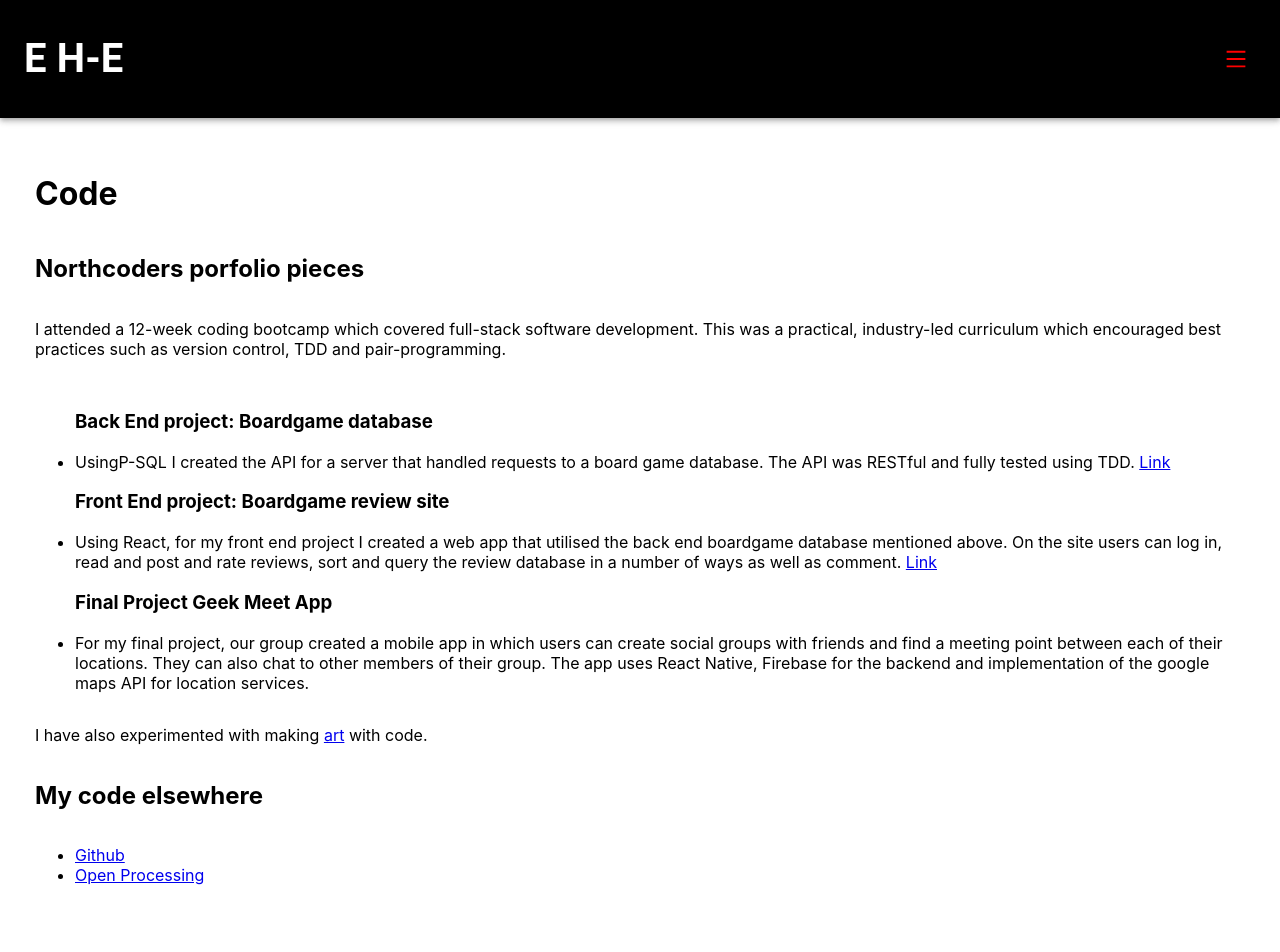
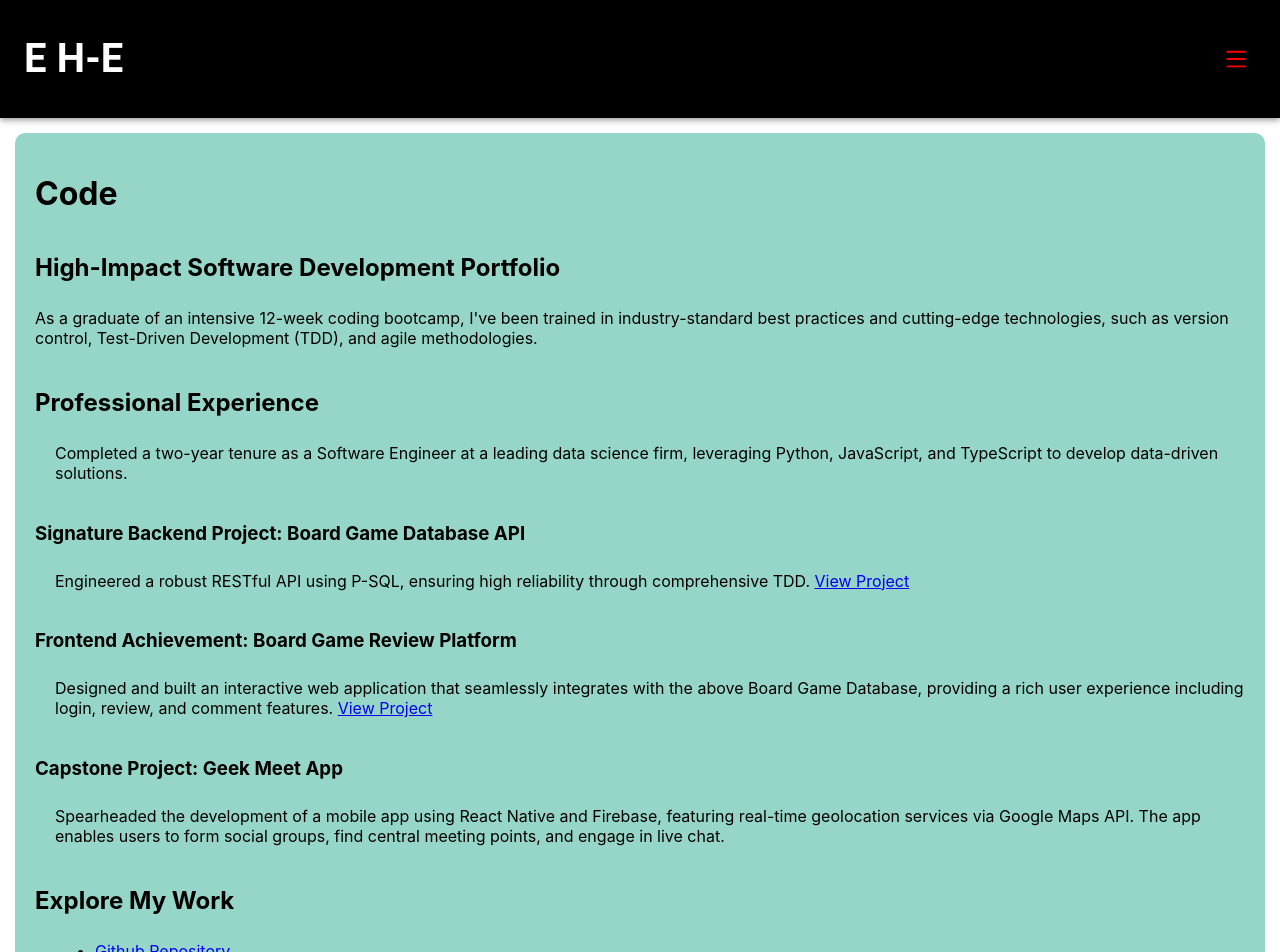
Before and after one commit to edheyev/RNPersonal, a React (Create React App) app: page /code in a window 1280 px wide. Shown: the top 952 px of the page. Built offline with nearby package versions, Linux system fonts and the light colour scheme.

Commit message:
style tweaks

```diff
--- a/src/App.js
+++ b/src/App.js
@@ -18,13 +18,13 @@ function App() {
           <Route path="/" element={<HomePage />} />
           <Route path="/science" element={<Science />} />
           <Route path="/code" element={<Code />} />
-          {/* <Route
+          <Route
             path="/art"
             component={() => {
               window.location.href = "https://edheyev.myportfolio.com/";
               return null;
             }}
-          /> */}
+          />
           <Route path="/about_me" element={<AboutMe />} />
           <Route path="/contact" element={<Contact />} />
         </Routes>
--- a/src/components/ResponsiveAppBar.js
+++ b/src/components/ResponsiveAppBar.js
@@ -26,12 +26,25 @@ const ResponsiveAppBar = () => {
   const handleCloseUserMenu = (e) => {
     const selectedPage = e.target.textContent;
 
-    if (pages.includes(selectedPage)) {
+    // Updated for homepage navigation
+    if (selectedPage === "Home") {
+      navigate("/"); // Changed from "/home" to "/"
+    } else if (pages.includes(selectedPage)) {
       navigate(`/${selectedPage.toLowerCase().replace(/ /g, "_")}`);
     }
 
     setAnchorElUser(null);
   };
+
+  // const handleCloseUserMenu = (e) => {
+  //   const selectedPage = e.target.textContent;
+
+  //   if (pages.includes(selectedPage)) {
+  //     navigate(`/${selectedPage.toLowerCase().replace(/ /g, "_")}`);
+  //   }
+
+  //   setAnchorElUser(null);
+  // };
 
   return (
     <AppBar
@@ -67,15 +80,14 @@ const ResponsiveAppBar = () => {
                 <Typography>{page}</Typography>
               </MenuItem>
             ))}
-            <MenuItem key="artlink">
-              <a
-                href="https://edheyev.myportfolio.com/"
-                target="_blank"
-                rel="noopener noreferrer"
-                style={{ textDecoration: "none", color: "black" }}
-              >
-                Art
-              </a>
+            <MenuItem
+              key="artlink"
+              onClick={() => {
+                window.open("https://edheyev.myportfolio.com/", "_blank");
+                setAnchorElUser(null);
+              }}
+            >
+              <Typography>Art</Typography>
             </MenuItem>
           </Menu>
         </Toolbar>
--- a/src/pages/Code.js
+++ b/src/pages/Code.js
@@ -1,5 +1,4 @@
 import React from "react";
-import { Link } from "react-router-dom";
 
 const Code = () => {
   return (
@@ -7,82 +6,88 @@ const Code = () => {
       style={{
         display: "flex",
         flexDirection: "column",
-        padding: 20,
-        margin: 15,
+        alignItems: "start",
+        padding: "20px",
+        margin: "15px",
+        backgroundColor: "#96d6c8",
+        borderRadius: "10px",
       }}
     >
-      <h1>Code</h1>
-      <h2>Northcoders porfolio pieces</h2>
-      <p>
-        I attended a 12-week coding bootcamp which covered full-stack software
-        development. This was a practical, industry-led curriculum which
-        encouraged best practices such as version control, TDD and
-        pair-programming.{" "}
+      <h1 style={{ marginBottom: "20px" }}>Code</h1>
+
+      <h2 style={{ marginBottom: "10px" }}>
+        High-Impact Software Development Portfolio
+      </h2>
+
+      <p style={{ marginBottom: "20px" }}>
+        As a graduate of an intensive 12-week coding bootcamp, I've been trained
+        in industry-standard best practices and cutting-edge technologies, such
+        as version control, Test-Driven Development (TDD), and agile
+        methodologies.
       </p>
-      <ul>
-        <h3>Back End project: Boardgame database </h3>
 
+      <h2 style={{ marginBottom: "10px" }}>Professional Experience</h2>
+
+      <p style={{ marginLeft: "20px", marginBottom: "20px" }}>
+        Completed a two-year tenure as a Software Engineer at a leading data
+        science firm, leveraging Python, JavaScript, and TypeScript to develop
+        data-driven solutions.
+      </p>
+
+      <h3 style={{ marginBottom: "10px" }}>
+        Signature Backend Project: Board Game Database API
+      </h3>
+
+      <p style={{ marginLeft: "20px", marginBottom: "20px" }}>
+        Engineered a robust RESTful API using P-SQL, ensuring high reliability
+        through comprehensive TDD.{" "}
+        <a href="https://hardcore-northcutt-a0cdd4.netlify.app/">
+          View Project
+        </a>
+      </p>
+
+      <h3 style={{ marginBottom: "10px" }}>
+        Frontend Achievement: Board Game Review Platform
+      </h3>
+
+      <p style={{ marginLeft: "20px", marginBottom: "20px" }}>
+        Designed and built an interactive web application that seamlessly
+        integrates with the above Board Game Database, providing a rich user
+        experience including login, review, and comment features.{" "}
+        <a href="https://be-games-app.herokuapp.com/api">View Project</a>
+      </p>
+
+      <h3 style={{ marginBottom: "10px" }}>Capstone Project: Geek Meet App</h3>
+
+      <p style={{ marginLeft: "20px", marginBottom: "20px" }}>
+        Spearheaded the development of a mobile app using React Native and
+        Firebase, featuring real-time geolocation services via Google Maps API.
+        The app enables users to form social groups, find central meeting
+        points, and engage in live chat.
+      </p>
+
+      <h2 style={{ marginBottom: "10px" }}>Explore My Work</h2>
+
+      <ul style={{ marginLeft: "20px" }}>
         <li>
-          UsingP-SQL I created the API for a server that handled requests to a
-          board game database. The API was RESTful and fully tested using TDD.{" "}
-          <a href=" https://hardcore-northcutt-a0cdd4.netlify.app/">Link</a>
-        </li>
-        <h3> Front End project: Boardgame review site </h3>
-
-        <li>
-          Using React, for my front end project I created a web app that
-          utilised the back end boardgame database mentioned above. On the site
-          users can log in, read and post and rate reviews, sort and query the
-          review database in a number of ways as well as comment.{" "}
-          <a href=" https://be-games-app.herokuapp.com/api ">Link</a>
-        </li>
-        <h3>Final Project Geek Meet App</h3>
-        <li>
-          For my final project, our group created a mobile app in which users
-          can create social groups with friends and find a meeting point between
-          each of their locations. They can also chat to other members of their
-          group. The app uses React Native, Firebase for the backend and
-          implementation of the google maps API for location services.
-        </li>
-      </ul>
-      {/* <h2>Psychology experiments</h2>
-      <ul>
-        <li>1</li>
-        <li>2</li>
-      </ul>
-      <h2>Data analysis</h2>
-      <ul>
-        <li>1</li>
-        <li>2</li>
-      </ul> */}
-      <p>
-        I have also experimented with making{" "}
-        <a
-          target="_blank"
-          href="https://edheyev.myportfolio.com/"
-          style={{
-            textalign: "center",
-          }}
-        >
-          art
-        </a>{" "}
-        with code.
-      </p>
-      <h2>My code elsewhere</h2>
-      <ul>
-        <li>
-          <a href="https://github.com/edheyev">Github</a>
+          <a href="https://github.com/edheyev">Github Repository</a>
         </li>
         <li>
           <a href="https://openprocessing.org/user/166638?view=activity#topPanel">
-            Open Processing
+            Open Processing Portfolio
           </a>
         </li>
       </ul>
+
+      <p style={{ marginTop: "20px" }}>
+        Beyond technical projects, I've also delved into the intersection of
+        programming and art.{" "}
+        <a target="_blank" href="https://edheyev.myportfolio.com/">
+          Explore My Art Portfolio
+        </a>
+      </p>
     </div>
   );
 };
 
 export default Code;
-
-//links to github and portfolio pieces
--- a/src/pages/Science.js
+++ b/src/pages/Science.js
@@ -1,51 +1,77 @@
 import React from "react";
+
+const styles = {
+  container: {
+    display: "flex",
+    flexDirection: "column",
+    padding: "20px",
+    margin: "15px",
+    backgroundColor: "#F5F5F5",
+    borderRadius: "15px",
+    boxShadow: "0px 0px 5px 2px rgba(0,0,0,0.1)",
+  },
+  header: {
+    borderBottom: "1px solid #ccc",
+    paddingBottom: "10px",
+    marginBottom: "20px",
+  },
+  publication: {
+    marginBottom: "15px",
+  },
+  links: {
+    textDecoration: "underline",
+    color: "#007bff",
+  },
+};
 
 const Science = () => {
   return (
-    <div
-      style={{
-        display: "flex",
-        flexDirection: "column",
-        padding: 20,
-        margin: 15,
-        backgroundColor: "#96d6c8",
-        width: "100%",
-        height: "100%",
-      }}
-    >
-      <h1>Science</h1>
+    <div style={styles.container}>
+      <div style={styles.header}>
+        <h1>Science</h1>
+      </div>
       <p>
         I am interested in how space is represented in memory and how we can use
         innovative research techniques and technologies to investigate this. The
         interaction of egocentric and allocentric spatial representations has
         been a focus for my research at MSc and PhD level, using virtual reality
         technology and psychophysical methods to investigate these topics from a
-        cognitive psychological perspective. My PhD thesis, which focusses on
-        these subjects is available online{" "}
-        <a href=" https://etheses.whiterose.ac.uk/29943/">here.</a>
+        cognitive psychological perspective. My PhD thesis, which focuses on
+        these subjects, is available online{" "}
+        <a style={styles.links} href="https://etheses.whiterose.ac.uk/29943/">
+          here.
+        </a>
       </p>
-
-      <h2>Publications</h2>
+      <div style={styles.header}>
+        <h2>Publications</h2>
+      </div>
       <ul>
-        <li>
+        <li style={styles.publication}>
           Heywood-Everett, E., Baker, D., & Hartley, T. (2021). Testing the
           precision of spatial memory representations using a virtual
           change-detection task: Effects of viewpoint change. Journal of
           Cognitive Psychology.
         </li>
-        <li>
+        <li style={styles.publication}>
           Negen, J., Heywood‐Everett, E., Roome, H. E., & Nardini, M. (2018).
           Development of allocentric spatial recall from new viewpoints in
           virtual reality. Developmental science, 21(1), e12496.
         </li>
       </ul>
-      <h2>Links</h2>
+      <div style={styles.header}>
+        <h2>Links</h2>
+      </div>
       <ul>
-        <li>
-          <a href="osf.io/wkupb">Open science framework repos and profile.</a>
+        <li style={styles.publication}>
+          <a style={styles.links} href="osf.io/wkupb">
+            Open science framework repos and profile.
+          </a>
         </li>
-        <li>
-          <a href="https://scholar.google.com/citations?user=KnAA51gAAAAJ&hl=en&oi=sra">
+        <li style={styles.publication}>
+          <a
+            style={styles.links}
+            href="https://scholar.google.com/citations?user=KnAA51gAAAAJ&hl=en&oi=sra"
+          >
             Google Scholar profile
           </a>
         </li>
```
Also changed, not shown: public/manifest.json, 2 other files (tests, documents, lock files or other folders).
